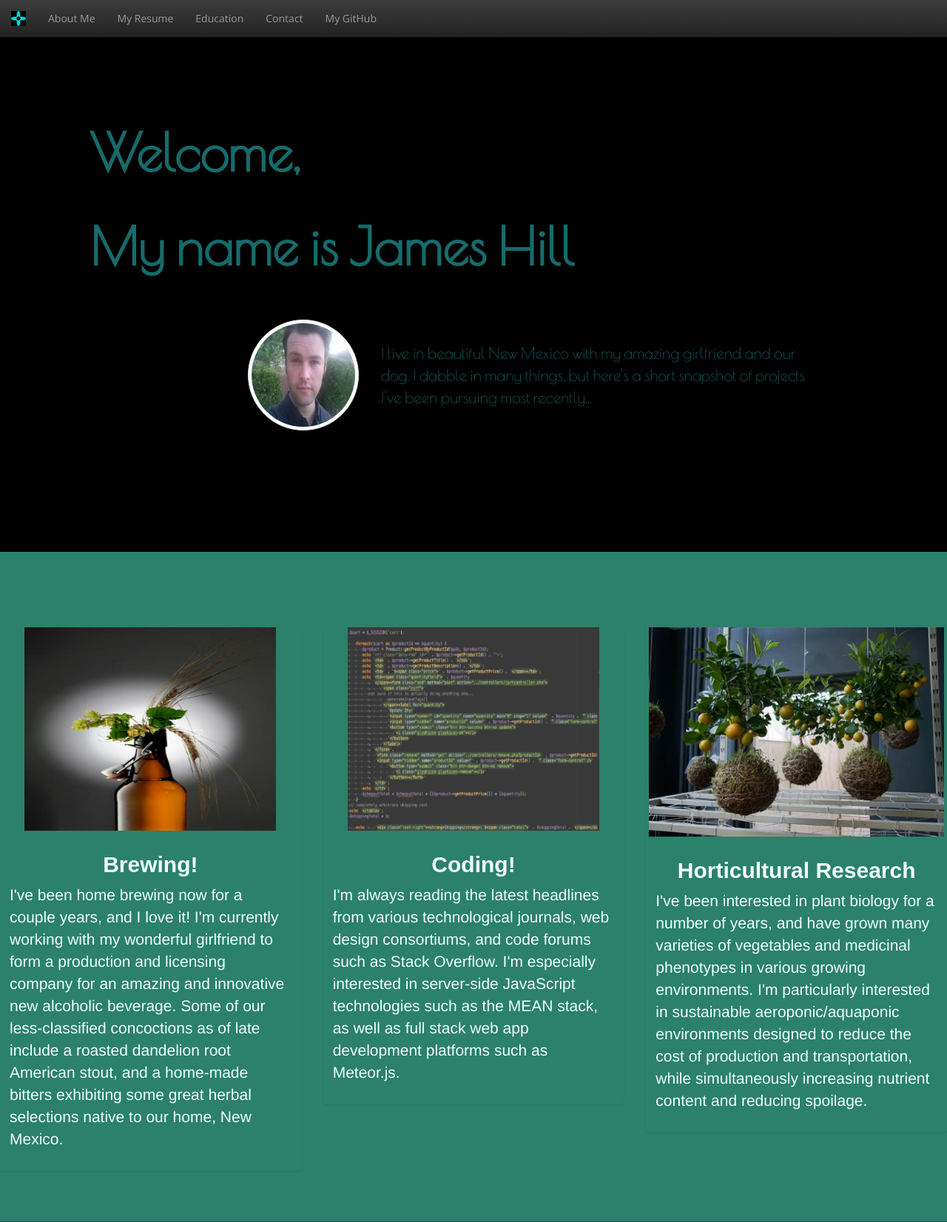
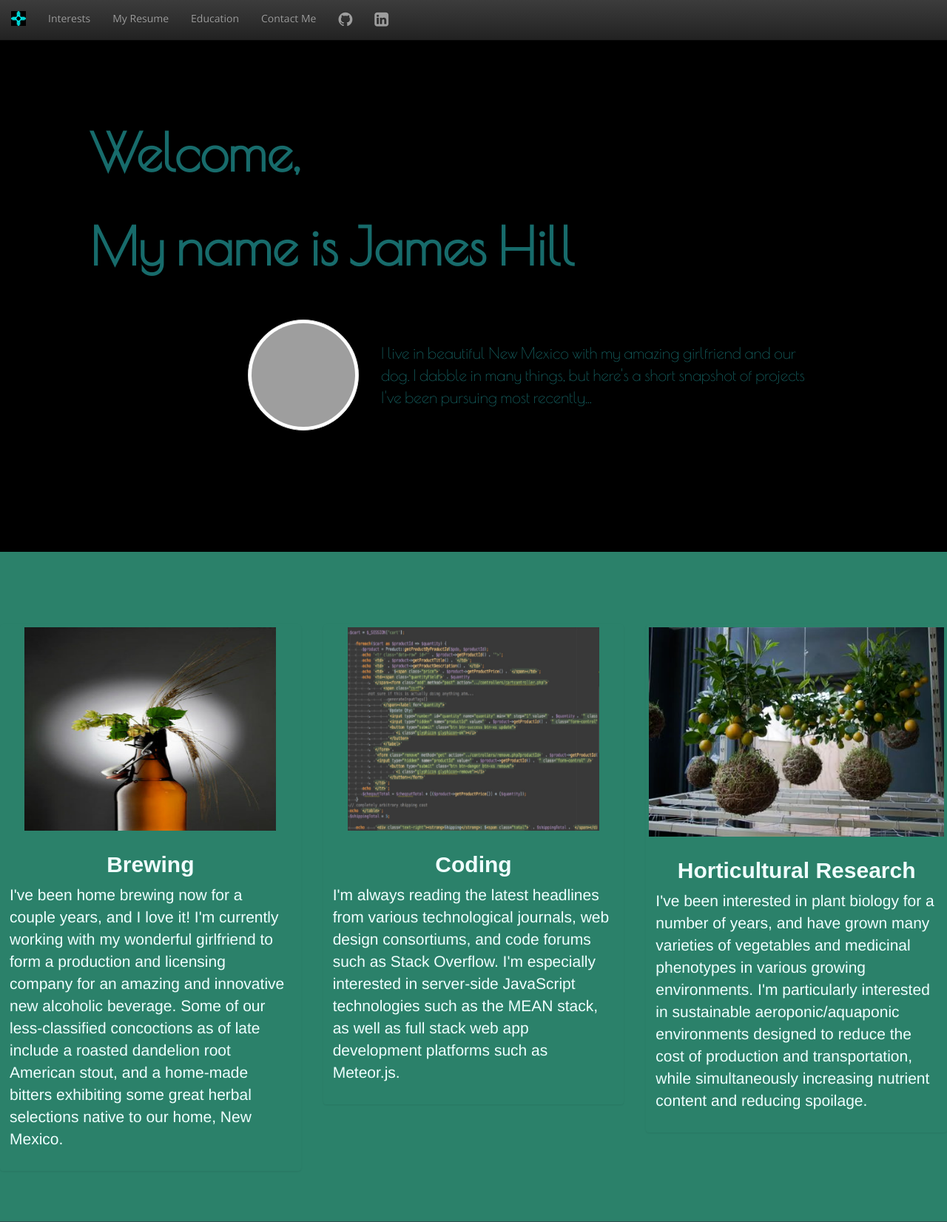
Before and after one commit to jameswlhill/jameshill, a PHP site: page / in a window 1280 px wide; the page is wider, and only the part inside the window is pictured. Shown: the top 1652 px of that part at 74% size. Run offline with PHP 8.4, Linux system fonts and the light colour scheme; data that the repository does not hold is empty; some libraries are stand-ins or nearby versions; some web fonts are replaced; grey boxes are pictures that could not be loaded.

Commit message:
fixed dead cheqout link from slideshow to point to github repo

```diff
--- a/css/custom.css
+++ b/css/custom.css
@@ -6,6 +6,11 @@
 body {
 	padding-top: 50px;
 }
+
+.fa {
+	font-size: 22px;
+}
+
 .jumbotron {
 	margin: auto;
 }
--- a/index.php
+++ b/index.php
@@ -107,11 +107,12 @@ ZMMMMMMMMMMMMMMMMMMMMMMMMMMMM+                   +MMMMMMMMMMMMMMMMMMMMMMMMMMMM$.
 					</div> <!--End Navbar Header -->
 					<div class="collapse navbar-collapse" id="navbar-collapse">
 						<ul class="nav navbar-nav">
-							<li><a href="#about">About Me</a></li>
+							<li><a href="#about">Interests</a></li>
 							<li><a href="#resume">My Resume</a></li>
 							<li><a href="#education">Education</a></li>
-							<li><a href="#contact">Contact</a></li>
-							<li><a href="//github.com/jameswlhill">My GitHub</a></li>
+							<li><a href="#contact">Contact Me</a></li>
+							<li><a href="//github.com/jameswlhill"><i class="fa fa-github"></i></a></li>
+							<li><a href="//linkedin.com/in/jameswlhill"><i class="fa fa-linkedin-square"></i></a></li>
 						</ul>
 					</div>
 				</nav> <!--End Nav -->
@@ -144,7 +145,7 @@ ZMMMMMMMMMMMMMMMMMMMMMMMMMMMM+                   +MMMMMMMMMMMMMMMMMMMMMMMMMMMM$.
 						<div class="thumbnail">
 							<img id="bottle" src="/img/bottle.jpg"/>
 							<div class="caption">
-								<h2 id="brewingcaption">Brewing!</h2>
+								<h2 id="brewingcaption">Brewing</h2>
 								<p>
 									I've been home brewing now for a couple years, and I love it! I'm currently working with my wonderful girlfriend to
 									form a production and licensing company for an amazing and innovative new alcoholic beverage. Some of our less-classified concoctions
@@ -158,7 +159,7 @@ ZMMMMMMMMMMMMMMMMMMMMMMMMMMMM+                   +MMMMMMMMMMMMMMMMMMMMMMMMMMMM$.
 						<div class="thumbnail">
 							<img id="code" src="/img/code.jpg"/>
 							<div class="caption">
-								<h2 id="codingcaption">Coding!</h2>
+								<h2 id="codingcaption">Coding</h2>
 								<p>
 									I'm always reading the latest headlines from various technological journals, web design consortiums, and code forums such as Stack Overflow.
 									I'm especially interested in server-side JavaScript technologies such as the MEAN stack, as well as full stack web app development platforms
@@ -324,7 +325,7 @@ ZMMMMMMMMMMMMMMMMMMMMMMMMMMMM+                   +MMMMMMMMMMMMMMMMMMMMMMMMMMMM$.
 					</ol>
 					<div class="carousel-inner" role="listbox">
 						<div class="item active">
-							<a href="//bootcamp-coders.cnm.edu/~jhill/cheqout/shop/index.php">
+							<a href="//github.com/jameswlhill/cheqout">
 								<img class="first-slide" src="/img/cheqout.png" alt="project screenshot">
 							</a>
 							<div class="container">
```
Also changed, not shown: img/blackzia.ico (deleted), img/mecorrales.jpg (deleted).
